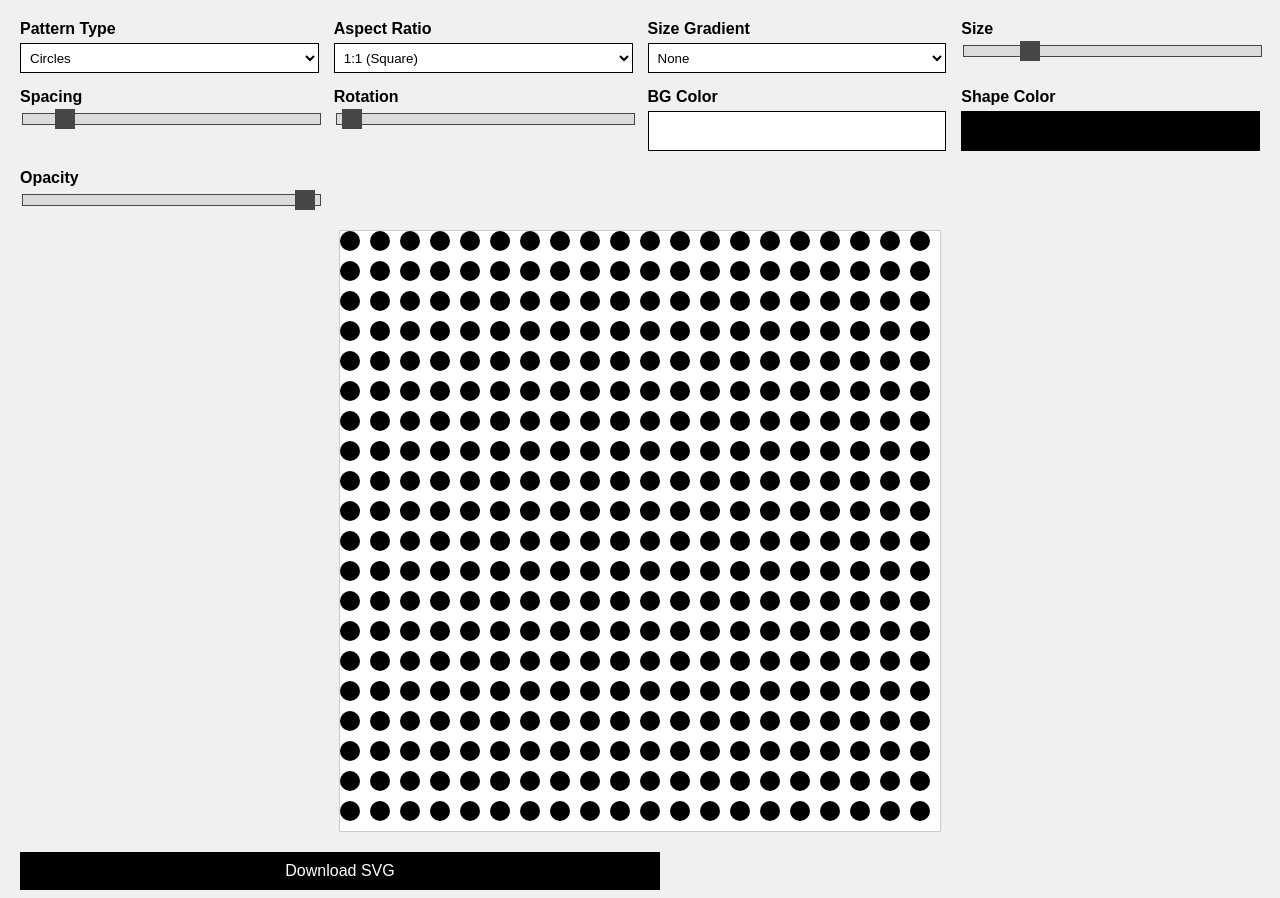
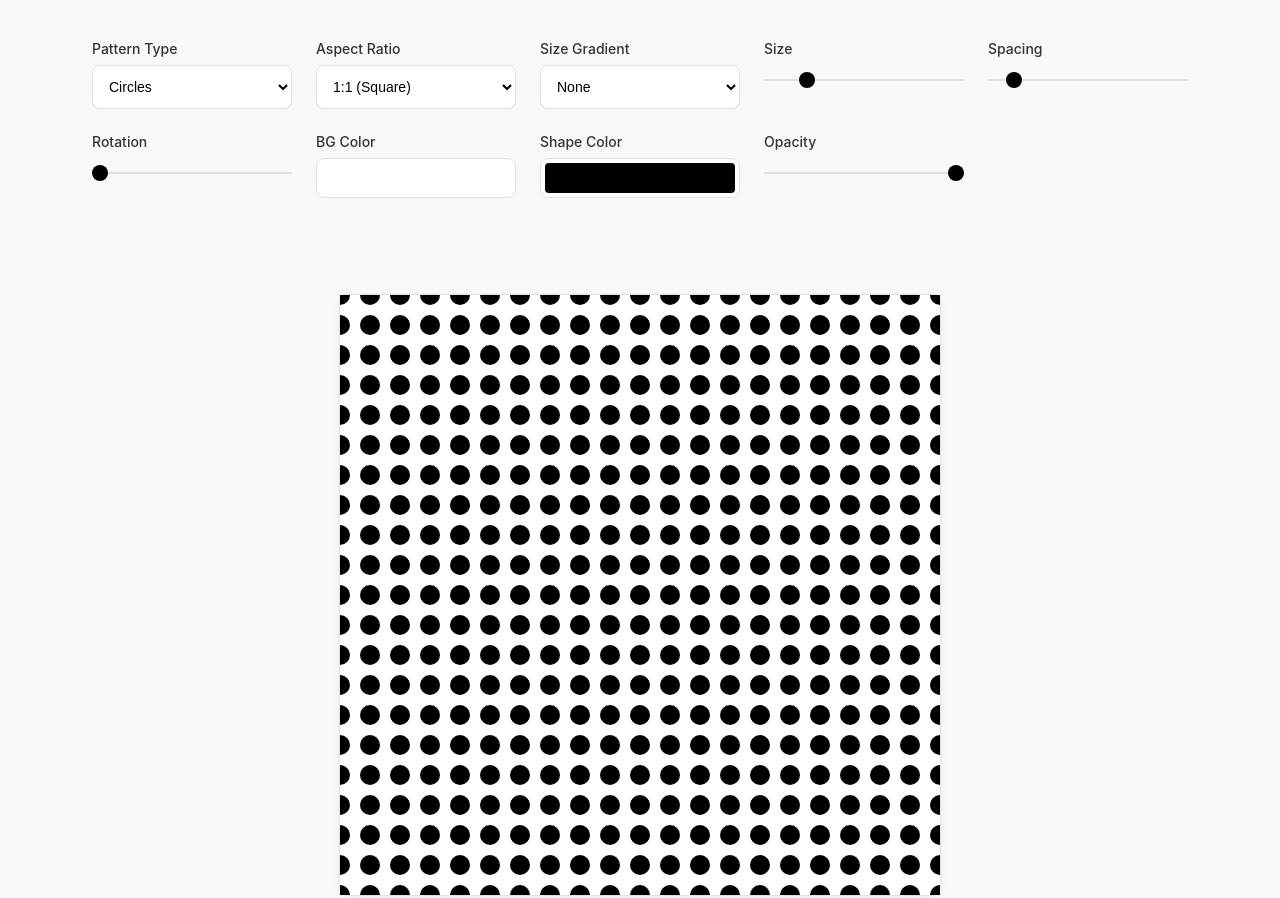
Before and after one commit to lifesized/svg-cursor, a website: page index.html in a window 1280 px wide. Shown: the top 898 px of the page. Drawn offline with Linux system fonts and the light colour scheme.

Commit message:
Update styles: rounded corners, add transitions to components

```diff
--- a/index.html
+++ b/index.html
@@ -7,6 +7,7 @@
     <link rel="stylesheet" href="style.css">
   </head>
   <body>
+    <div class="controls-wrapper">
       <div id="controls">
         <div>
           <label for="patternType">Pattern Type</label>
@@ -88,6 +89,7 @@
       </div>
       <div id="patternContainer"></div>
       <a id="downloadButton" href="#" download="pattern.svg">Download SVG</a>
+    </div>
 
     <script src="script.js"></script>
   </body>
--- a/script.js
+++ b/script.js
@@ -54,13 +54,17 @@ function updatePattern() {
   svg.appendChild(background);
 
   // Adjust pattern calculations for new dimensions
-  const numColumns = Math.floor(WIDTH / (size + spacing));
-  const numRows = Math.floor(HEIGHT / (size + spacing));
+  const numColumns = Math.ceil(WIDTH / (size + spacing)) + 1;
+  const numRows = Math.ceil(HEIGHT / (size + spacing)) + 1;
+
+  // Center the pattern
+  const startX = -size/2;  // Start slightly off-screen
+  const startY = -size/2;
 
   for (let row = 0; row < numRows; row++) {
     for (let col = 0; col < numColumns; col++) {
-      const x = col * (size + spacing) + size / 2;
-      const y = row * (size + spacing) + size / 2;
+      const x = startX + col * (size + spacing) + size / 2;
+      const y = startY + row * (size + spacing) + size / 2;
 
       // Calculate size based on gradient
       let sizeMultiplier = 1;
@@ -170,15 +174,12 @@ document.querySelectorAll('#controls input, #controls select').forEach(control =
 
 // Special handler for aspect ratio
 document.getElementById('aspectRatio').addEventListener('change', function () {
-  const customAspectRatioContainer = document.getElementById('customAspectRatioContainer');
-
+  const customContainer = document.getElementById('customAspectRatioContainer');
   if (this.value === 'custom') {
-    customAspectRatioContainer.style.display = 'block';
+    customContainer.classList.add('visible');
   } else {
-    customAspectRatioContainer.style.display = 'none';
+    customContainer.classList.remove('visible');
   }
-
-  updatePattern();
 });
 
 // Initial pattern generation
--- a/style.css
+++ b/style.css
@@ -1,76 +1,84 @@
+:root {
+  --primary-color: #000000;
+  --background-color: #f8f8f8;
+  --border-radius: 8px;
+  --transition-speed: 0.2s;
+}
+
 body {
-  font-family: Arial, sans-serif;
+  font-family: -apple-system, BlinkMacSystemFont, 'Segoe UI', Roboto, Helvetica, Arial, sans-serif;
   max-width: none;
   margin: 0 auto;
-  padding: 20px;
-  background-color: #f0f0f0;
+  padding: 40px;
+  background-color: var(--background-color);
 }
 
 #controls {
   display: grid;
-  grid-template-columns: repeat(4, 1fr);
-  gap: 15px;
-  margin-bottom: 20px;
+  grid-template-columns: repeat(auto-fit, minmax(200px, 1fr));
+  gap: 24px;
+  margin-bottom: 32px;
+  max-width: 1200px;
+  margin: 0 auto 32px;
 }
 
 #controls label {
   display: block;
-  margin-bottom: 5px;
-  font-weight: bold;
+  margin-bottom: 8px;
+  font-size: 14px;
+  font-weight: 500;
+  color: #333;
 }
 
 #controls input,
 #controls select {
   width: 100%;
-  padding: 5px;
-  border: 1px solid #000;
-  background-color: #fff;
-  box-sizing: border-box;
+  padding: 12px;
+  border: 1px solid #e1e1e1;
+  border-radius: var(--border-radius);
+  background-color: white;
+  font-size: 14px;
+  transition: all var(--transition-speed) ease;
+}
+
+#controls input:hover,
+#controls select:hover {
+  border-color: #999;
+}
+
+#controls input:focus,
+#controls select:focus {
+  outline: none;
+  border-color: var(--primary-color);
+  box-shadow: 0 0 0 2px rgba(0,0,0,0.1);
 }
 
 #controls input[type='range'] {
   -webkit-appearance: none;
-  appearance: none;
-  width: 100%;
-  height: 10px;
-  background: #d3d3d3;
-  outline: none;
-  opacity: 0.7;
-  transition: opacity 0.2s;
-}
-
-#controls input[type='range']:hover {
-  opacity: 1;
+  height: 2px;
+  background: #e1e1e1;
+  border: none;
+  padding: 0;
+  margin: 12px 0;
 }
 
 #controls input[type='range']::-webkit-slider-thumb {
   -webkit-appearance: none;
-  appearance: none;
-  width: 20px;
-  height: 20px;
-  background: #000;
+  width: 16px;
+  height: 16px;
+  border-radius: 50%;
+  background: var(--primary-color);
   cursor: pointer;
+  transition: transform var(--transition-speed) ease;
 }
 
-#controls input[type='range']::-moz-range-thumb {
-  width: 20px;
-  height: 20px;
-  background: #000;
-  cursor: pointer;
-}
-
-#controls select {
-  height: 30px;
+#controls input[type='range']::-webkit-slider-thumb:hover {
+  transform: scale(1.2);
 }
 
 #controls input[type='color'] {
-  -webkit-appearance: none;
-  -moz-appearance: none;
-  appearance: none; /* Add this line */
-  width: 100%;
   height: 40px;
-  padding: 0;
-  border: 1px solid #000;
+  padding: 4px;
   cursor: pointer;
 }
 
@@ -80,47 +88,64 @@ body {
 
 #controls input[type='color']::-webkit-color-swatch {
   border: none;
-}
-
-#controls input[type='color']::-moz-color-swatch {
-  border: none;
-}
-
-#customAspectRatioContainer {
-  grid-column: span 2;
+  border-radius: 4px;
 }
 
 #patternContainer {
   height: 600px;
-  margin: 20px auto;
-  border: 1px solid #ccc;
+  margin: 32px auto;
+  border-radius: var(--border-radius);
+  border: 1px solid #e1e1e1;
   background: #fff;
   overflow: visible;
+  box-shadow: 0 2px 8px rgba(0,0,0,0.05);
+  transition: border-color var(--transition-speed) ease;
 }
 
-#patternContainer svg {
-  display: block;
-  width: auto;
-  height: 100%;
+#patternContainer:hover {
+  border-color: #999;
+}
+
+.controls-wrapper {
+  max-width: 1200px;
+  margin: 0 auto;
+  display: flex;
+  flex-direction: column;
+  gap: 32px;
 }
 
 #downloadButton {
-  display: block;
-  width: 50%; /* Changed from 500px to 50% to match the new container size */
-  padding: 10px;
-  background-color: #000;
+  display: inline-block;
+  padding: 12px 24px;
+  background-color: var(--primary-color);
   color: white;
   text-align: center;
   text-decoration: none;
+  border-radius: var(--border-radius);
+  font-size: 14px;
+  font-weight: 500;
   border: none;
   cursor: pointer;
+  transition: all var(--transition-speed) ease;
+  align-self: flex-start;
 }
 
-.mesh-gradient {
-  width: 100%;
-  height: 400px;
-  background: radial-gradient(at 0% 0%, #ff9a9e 0%, transparent 50%),
-    radial-gradient(at 100% 0%, #fad0c4 0%, transparent 50%),
-    radial-gradient(at 100% 100%, #fbc2eb 0%, transparent 50%),
-    radial-gradient(at 0% 100%, #a6c1ee 0%, transparent 50%);
+#downloadButton:hover {
+  background-color: #333;
+  transform: translateY(-1px);
 }
+
+#downloadButton:active {
+  transform: translateY(0);
+}
+
+#customAspectRatioContainer {
+  opacity: 0;
+  height: 0;
+  transition: all var(--transition-speed) ease;
+}
+
+#customAspectRatioContainer.visible {
+  opacity: 1;
+  height: auto;
+}
```
Also changed, not shown: .cursorrules.txt (added). Lines whose indentation alone changed are shown as unchanged.
